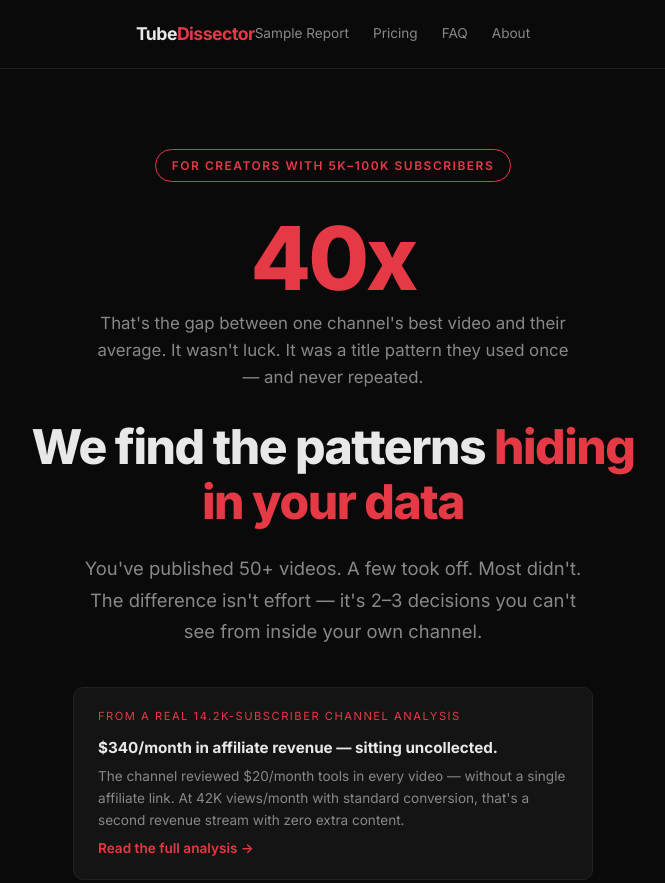
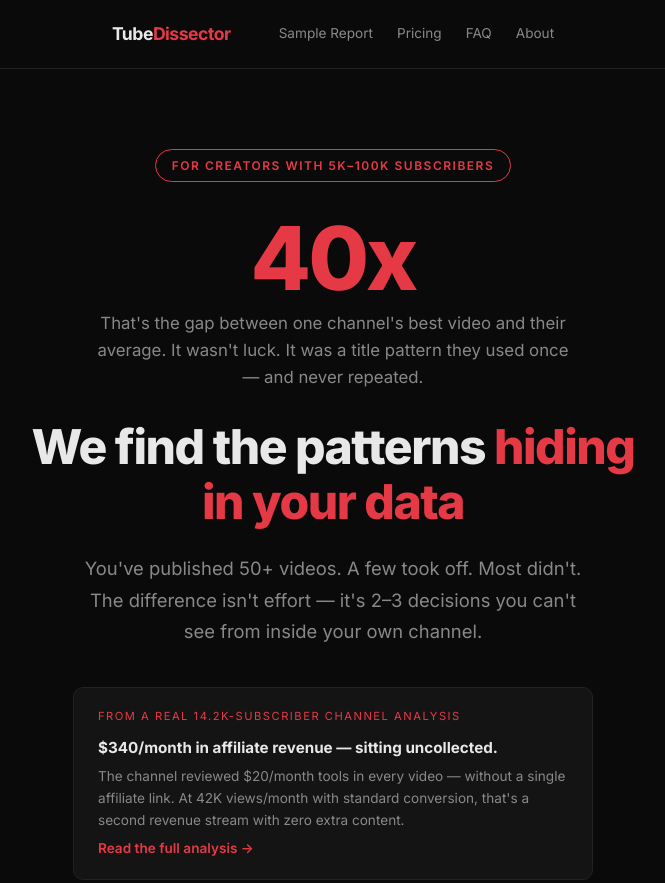
Before and after one commit to moniato72-pixel/tubedissector, a plain HTML site: page index.html in a window 1280 px wide. Shown: the top 883 px of the page, without its empty margins (307-972 px from the left). Drawn offline with Linux system fonts and the light colour scheme.

Commit message:
fix: nav header — widen container and add gap to prevent logo/links collision

```diff
--- a/index.html
+++ b/index.html
@@ -58,9 +58,11 @@
       justify-content: center;
     }
     nav .container {
+      max-width: 1080px;
       display: flex;
       justify-content: space-between;
       align-items: center;
+      gap: 48px;
     }
     .logo {
       font-size: 1.1rem;
```
